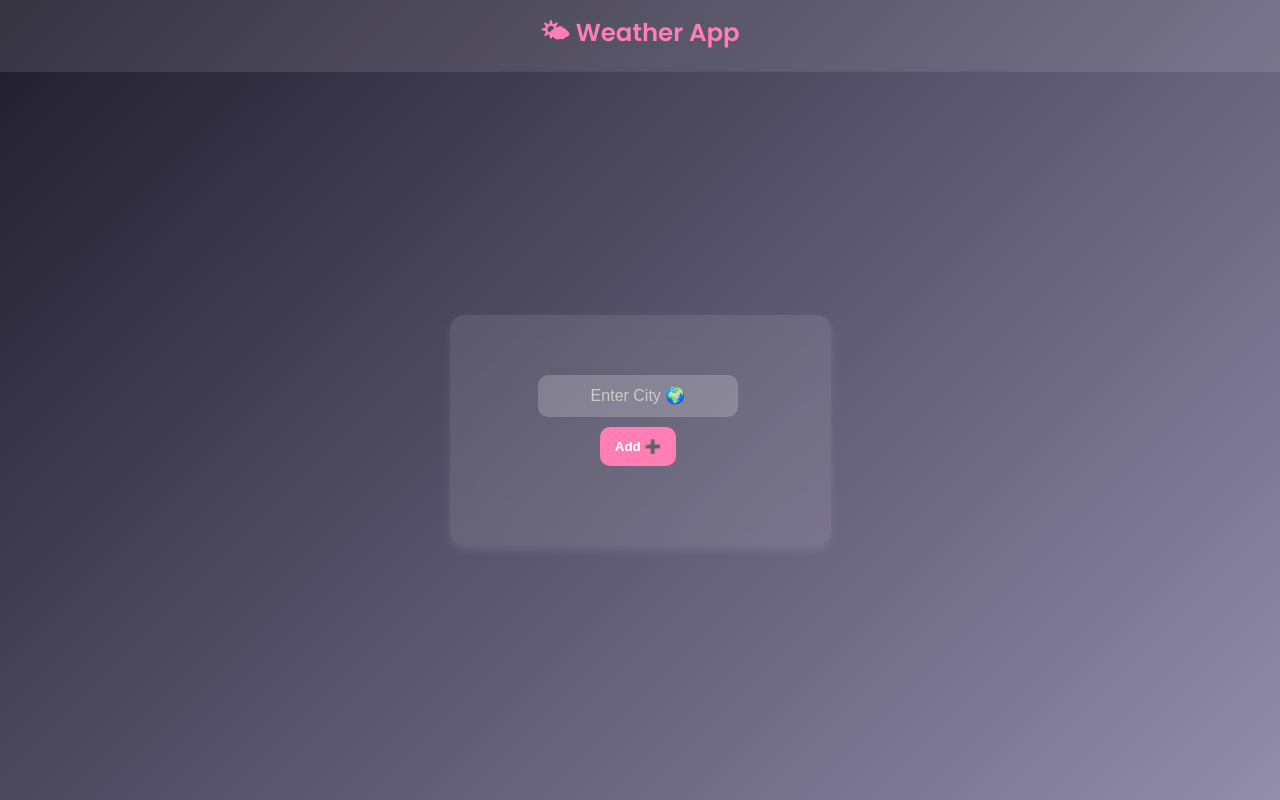
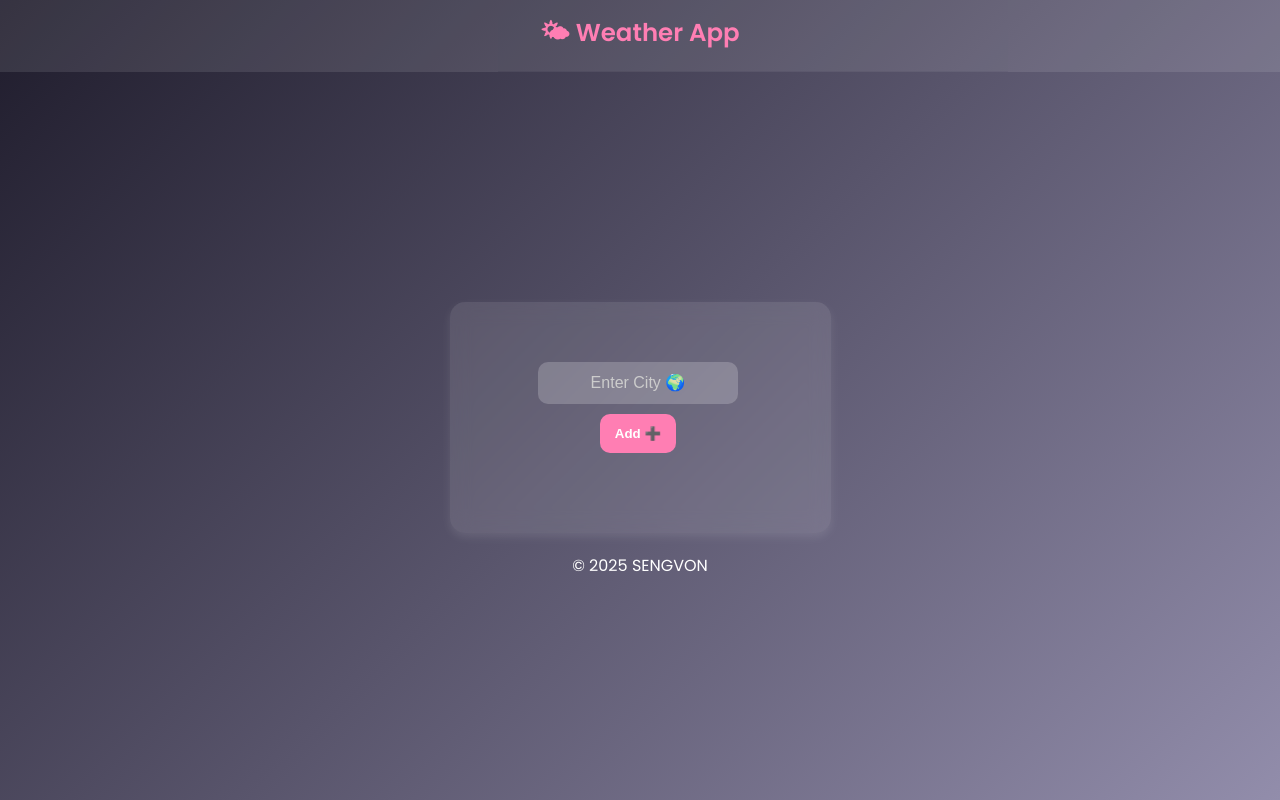
Before and after one commit to SengvonOrn/django_app_wather_railway, a Django app: page / in a window 1280 px wide. Run offline with Django 5.2, Linux system fonts and the light colour scheme; data that the repository does not hold is empty.

Commit message:
copyright

```diff
--- a/app/templates/base.html
+++ b/app/templates/base.html
@@ -16,6 +16,8 @@
       }
 
       body {
+        display: flex;
+        flex-direction: column;
         font-family: "Poppins", sans-serif;
         background: linear-gradient(135deg, #1f1c2c, #928dab);
         color: #fff;
@@ -112,5 +114,6 @@
       {% endfor %} {% endif %}
       <div class="container">{% block content %} {% endblock content %}</div>
     </div>
+    <footer>&copy; 2025 SENGVON</footer>
   </body>
 </html>
```
